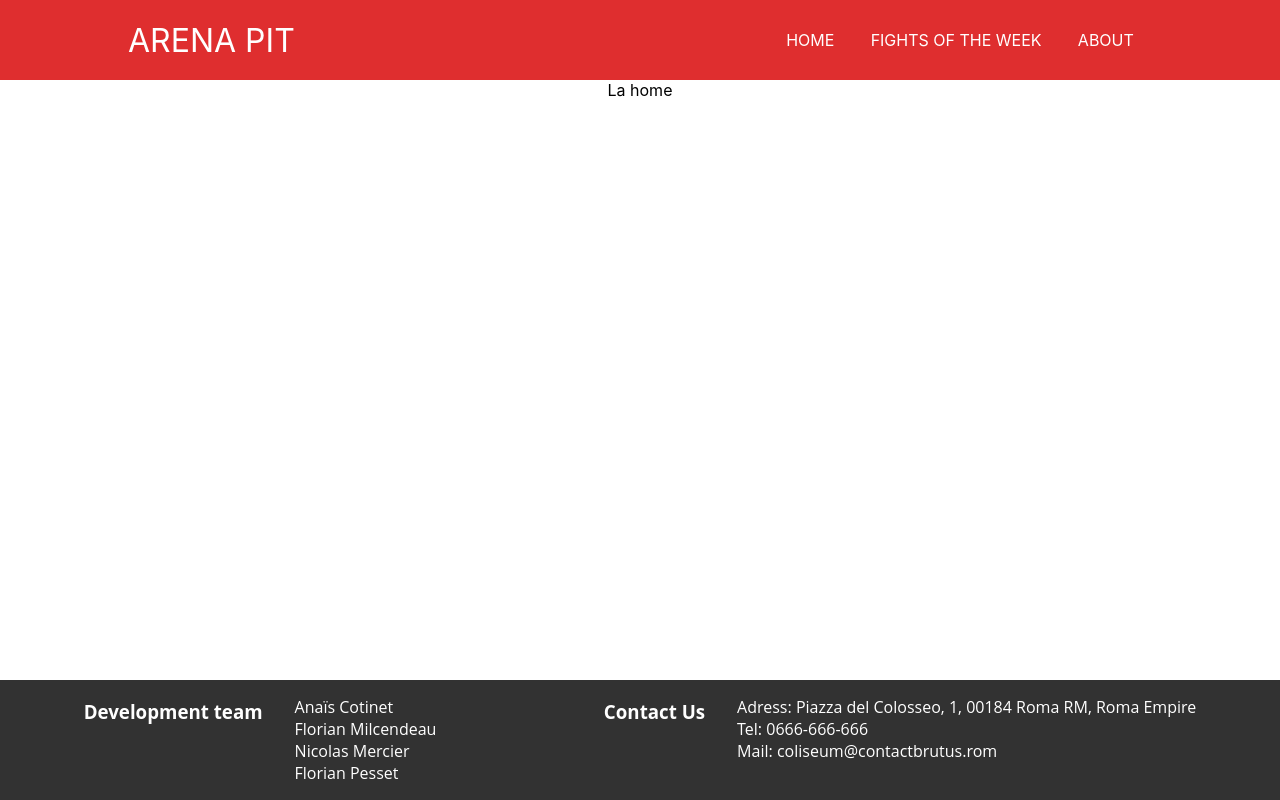
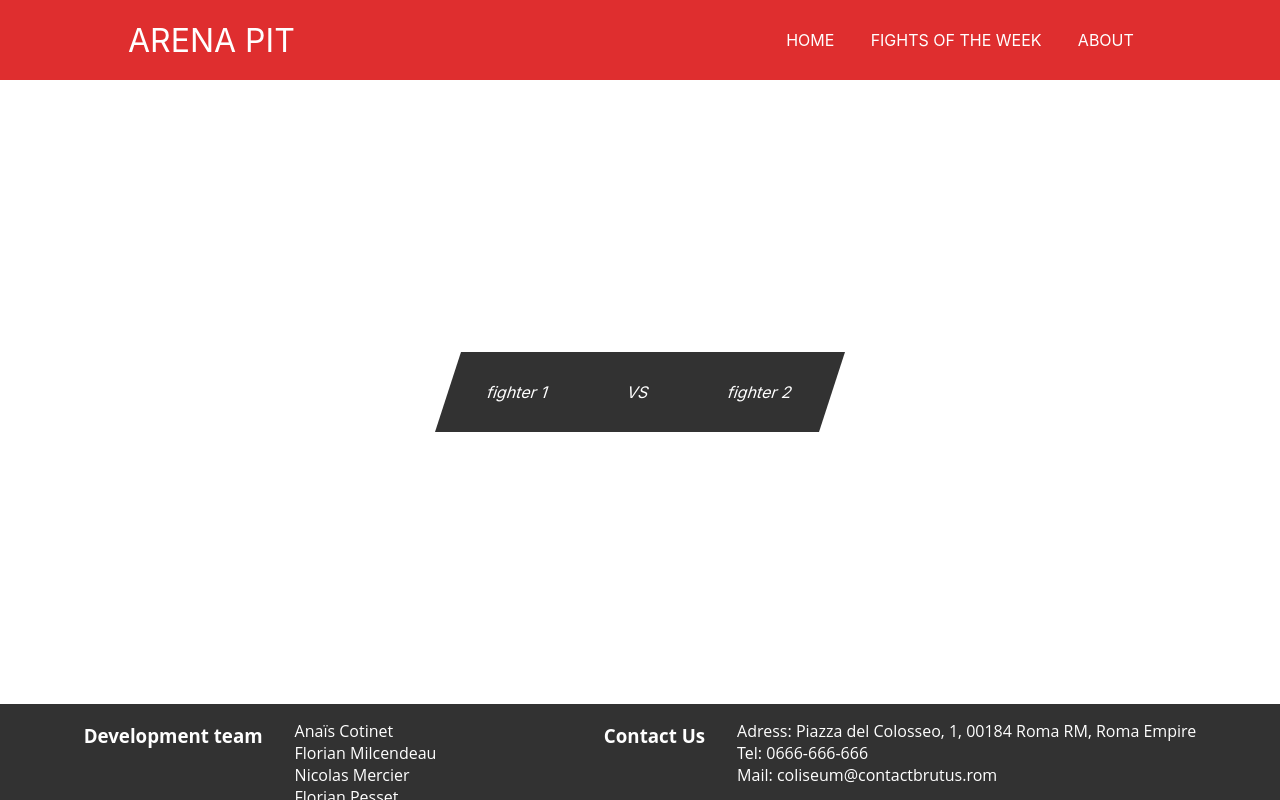
Before and after one commit to nicholas570/Arena-pit, a React (Create React App) app: page / in a window 1280 px wide. Built offline with nearby package versions, Linux system fonts and the light colour scheme.

Commit message:
Created next fight component

```diff
--- /dev/null
+++ b/src/components/NextFight.jsx
@@ -0,0 +1,15 @@
+import React from 'react';
+
+import styles from '../css/NextFight.module.css';
+
+function NextFight() {
+  return (
+    <div className={styles.container}>
+      <div>fighter 1</div>
+      <div>VS</div>
+      <div>fighter 2</div>
+    </div>
+  );
+}
+
+export default NextFight;
--- a/src/css/Footer.module.css
+++ b/src/css/Footer.module.css
@@ -1,4 +1,5 @@
 .footer {
+  height: 12vh;
   position: fixed;
   left: 0;
   bottom: 0;
--- /dev/null
+++ b/src/css/Home.module.css
@@ -0,0 +1,7 @@
+.container {
+  display: flex;
+  flex-direction: column;
+  align-items: center;
+  justify-content: center;
+  height: 78vh;
+}
--- /dev/null
+++ b/src/css/NextFight.module.css
@@ -0,0 +1,11 @@
+.container {
+  display: flex;
+  flex-direction: row;
+  justify-content: space-around;
+  align-items: center;
+  width: 30vw;
+  height: 10vh;
+  background-color: #323232;
+  color: white;
+  transform: skew(-18deg);
+}
--- a/src/views/Home.jsx
+++ b/src/views/Home.jsx
@@ -1,7 +1,14 @@
 import React from 'react';
+import NextFight from '../components/NextFight';
+
+import styles from '../css/Home.module.css';
 
 function Home() {
-  return <div>La home</div>;
+  return (
+    <div className={styles.container}>
+      <NextFight />
+    </div>
+  );
 }
 
 export default Home;
```
